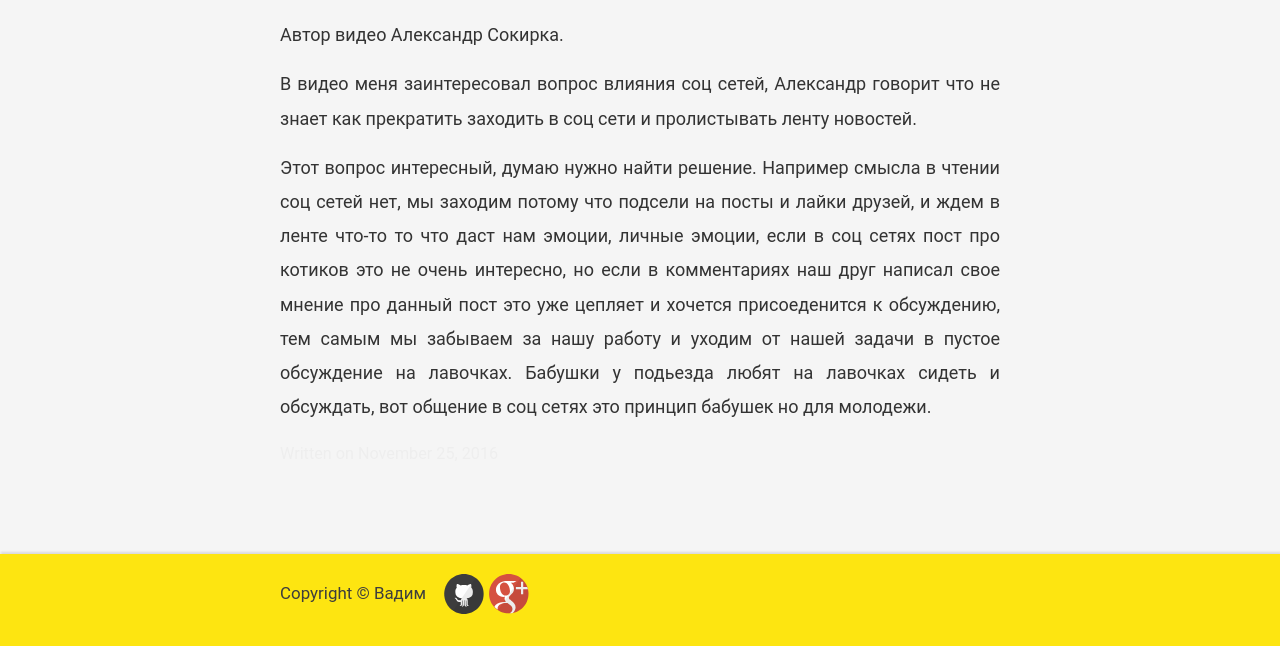
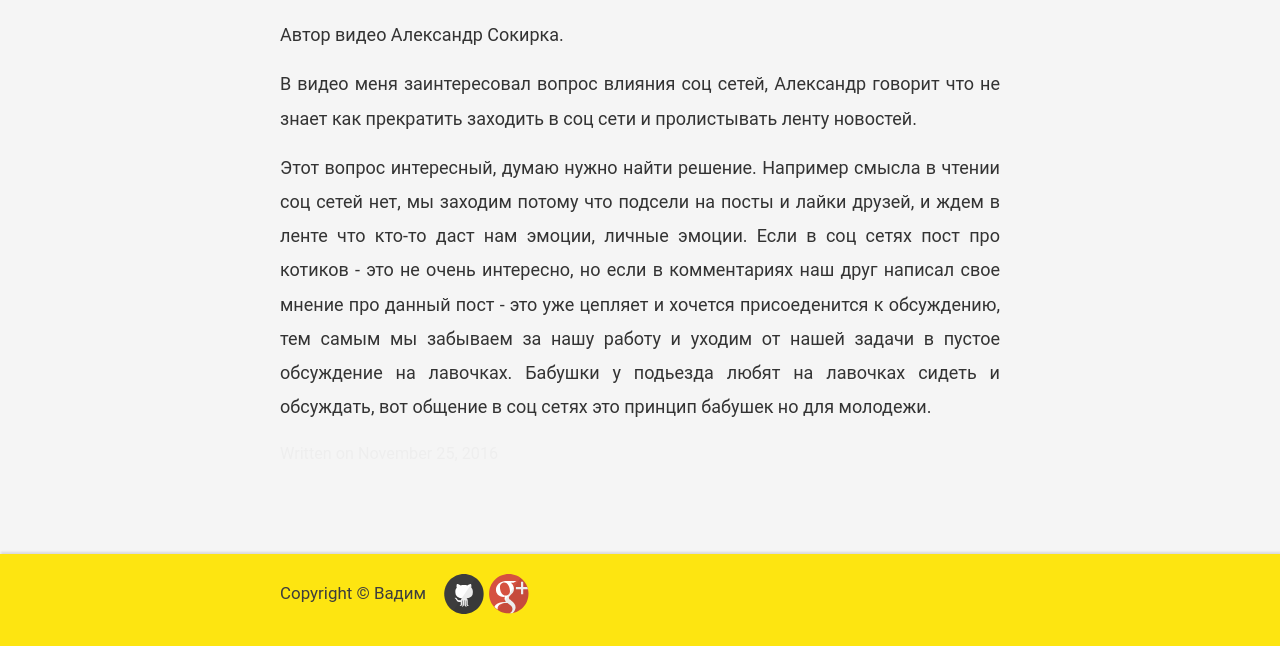
Before and after one commit to VadymVolos/vadymvolos.github.io, a Jekyll site: the page built from _posts/2016-11-25-kak-rabotat-produktivno-i-ne-peregoret.md, in a window 1280 px wide. Shown: the part 693-1339 px from the top of the page. Built offline with Jekyll 4.4.1, drawn with Linux system fonts in a browser that asks for light colours; comment, search, counter and statistics services are not loaded.

Commit message:
Update 2016-11-25-kak-rabotat-produktivno-i-ne-peregoret.md

```diff
--- a/_posts/2016-11-25-kak-rabotat-produktivno-i-ne-peregoret.md
+++ b/_posts/2016-11-25-kak-rabotat-produktivno-i-ne-peregoret.md
@@ -14,5 +14,5 @@
 
 В видео меня заинтересовал вопрос влияния соц сетей, Александр говорит что не знает как прекратить заходить в соц сети и пролистывать ленту новостей.
 <p>
-Этот вопрос интересный, думаю нужно найти решение. Например смысла в чтении соц сетей нет, мы заходим потому что подсели на посты и лайки друзей, и ждем в ленте что-то то что даст нам эмоции, личные эмоции, если в соц сетях пост про котиков это не очень интересно, но если в комментариях наш друг написал свое мнение про данный пост это уже цепляет и хочется присоеденится к обсуждению, тем самым мы забываем за нашу работу и уходим от нашей задачи в пустое обсуждение на лавочках. Бабушки у подьезда любят на лавочках сидеть и обсуждать, вот общение в соц сетях это принцип бабушек но для молодежи.
+Этот вопрос интересный, думаю нужно найти решение. Например смысла в чтении соц сетей нет, мы заходим потому что подсели на посты и лайки друзей, и ждем в ленте что кто-то даст нам эмоции, личные эмоции. Если в соц сетях пост про котиков - это не очень интересно, но если в комментариях наш друг написал свое мнение про данный пост - это уже цепляет и хочется присоеденится к обсуждению, тем самым мы забываем за нашу работу и уходим от нашей задачи в пустое обсуждение на лавочках. Бабушки у подьезда любят на лавочках сидеть и обсуждать, вот общение в соц сетях это принцип бабушек но для молодежи.
 </p>
```
